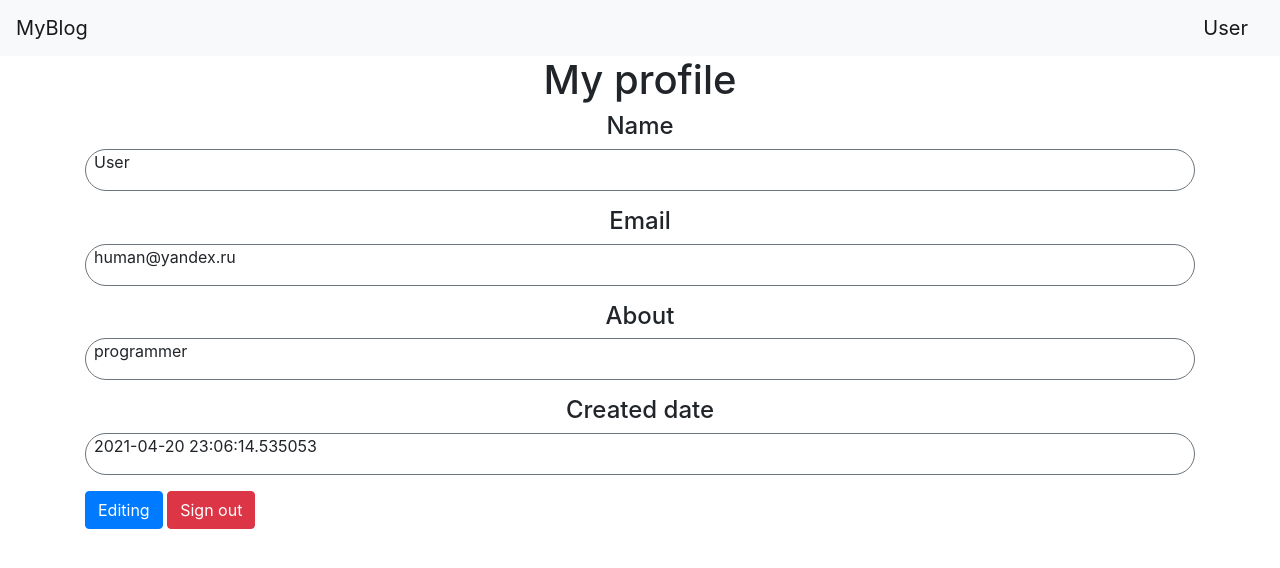
After one commit to JinLong-in/Flask-Project, a Flask app: page /profile in a window 1280 px wide. The commit adds this page. Shown: the top 568 px of the page. Run offline with Flask 2, Linux system fonts and the light colour scheme; a user stored in the database is signed in; some libraries are stand-ins or nearby versions.

Commit message:
Order of news, edit a possibility of comment news(Elena) Adding a marker of new entry, adding a profile page(Valery)

```diff
--- a/main.py
+++ b/main.py
@@ -9,6 +9,8 @@ from data.news_class import News
 from data.users_class import User
 from data.comment_class import Comment
 from data import db_session
+
+from datetime import datetime
 
 app = Flask(__name__)
 login_manager = LoginManager()
@@ -32,11 +34,12 @@ def index():
     db_sess = db_session.create_session()
     if current_user.is_authenticated:
         news = db_sess.query(News).filter(
-            (News.user == current_user) | (News.is_private != True))
+            (News.user == current_user) | (News.is_private != True)).order_by(-News.id)
     else:
-        news = db_sess.query(News).filter(News.is_private != True)
+        news = db_sess.query(News).filter(News.is_private != True).order_by(-News.id)
     comments = db_sess.query(Comment)
-    return render_template("index.html", news=news, comments=comments)
+    time_now = datetime.now().hour * 60 + datetime.now().minute
+    return render_template("index.html", title="Blog", news=news, comments=comments, time=time_now, datetime=datetime)
 
 
 @app.route('/register', methods=['GET', 'POST'])
@@ -44,7 +47,7 @@ def reqister():
     form = RegisterForm()
     if form.validate_on_submit():
         if form.password.data != form.password_again.data:
-            return render_template('register.html', title='Регистрация',
+            return render_template('register.html', title='Register',
                                    form=form,
                                    message="Пароли не совпадают")
         db_sess = db_session.create_session()
@@ -61,7 +64,7 @@ def reqister():
         db_sess.add(user)
         db_sess.commit()
         return redirect('/login')
-    return render_template('register.html', title='Регистрация', form=form)
+    return render_template('register.html', title='Register', form=form)
 
 
 @app.route('/login', methods=['GET', 'POST'])
@@ -76,7 +79,20 @@ def login():
         return render_template('login.html',
                                message="Неправильный логин или пароль",
                                form=form)
-    return render_template('login.html', title='Авторизация', form=form)
+    return render_template('login.html', title='Authorization', form=form)
+
+
+@app.route('/profile')
+@login_required
+def profile():
+    return render_template('profile.html', title="Profile")
+
+
+@app.route('/edition')
+@login_required
+def edition():
+    pass
+    return
 
 
 @app.route('/logout')
@@ -100,7 +116,7 @@ def add_news():
         db_sess.merge(current_user)
         db_sess.commit()
         return redirect('/')
-    return render_template('news.html', title='Добавление новости',
+    return render_template('news.html', title='Adding news',
                            form=form)
 
 
@@ -117,7 +133,7 @@ def add_comment(id):
         db_sess.add(comment)
         db_sess.commit()
         return redirect('/')
-    return render_template('comment.html', title='Добавление комментария',
+    return render_template('comment.html', title='Adding comments',
                            form=form)
 
 
@@ -150,7 +166,7 @@ def edit_news(id):
         else:
             abort(404)
     return render_template('news.html',
-                           title='Редактирование новости',
+                           title='Editing news',
                            form=form
                            )
 
--- a/templates/base.html
+++ b/templates/base.html
@@ -14,7 +14,7 @@
     <nav class="navbar navbar-light bg-light">
         <a class="navbar-brand" href="#">MyBlog</a>
         {% if current_user.is_authenticated %}
-        <a class="navbar-brand" href="/logout">{{ current_user.name }}</a>
+        <a class="navbar-brand" href="/profile">{{ current_user.name }}</a>
         {% else %}
         <p>
             <a class="btn btn-primary " href="/register">Register</a>
--- /dev/null
+++ b/templates/profile.html
@@ -0,0 +1,38 @@
+{% extends "base.html" %}
+
+{% block content %}
+
+<h1 align="center">My profile</h1>
+
+<h4 align="center">Name</h4>
+    <div class="border border-secondary border-5 rounded-pill">
+        <p class="mx-2">{{current_user.name}}</p>
+    </div>
+    <p></p>
+
+<h4 align="center">Email</h4>
+    <div class="border border-secondary border-5 rounded-pill">
+        <p class="mx-2">{{current_user.email}}</p>
+    </div>
+    <p></p>
+
+<h4 align="center">About</h4>
+    <div class="border border-secondary border-5 rounded-pill">
+        <p class="mx-2">{{current_user.about}}</p>
+    </div>
+    <p></p>
+
+<h4 align="center">Created date</h4>
+    <div class="border border-secondary border-5 rounded-pill">
+        <p class="mx-2">{{current_user.created_date}}</p>
+    </div>
+    <p></p>
+
+<p>
+    <a class="btn btn-primary " href="/edition">Editing</a>
+    <a class="btn btn-danger" href="/logout">Sign out</a>
+</p>
+
+
+
+{% endblock %}
```
Also changed, not shown: templates/index.html (+16 -1 lines).
